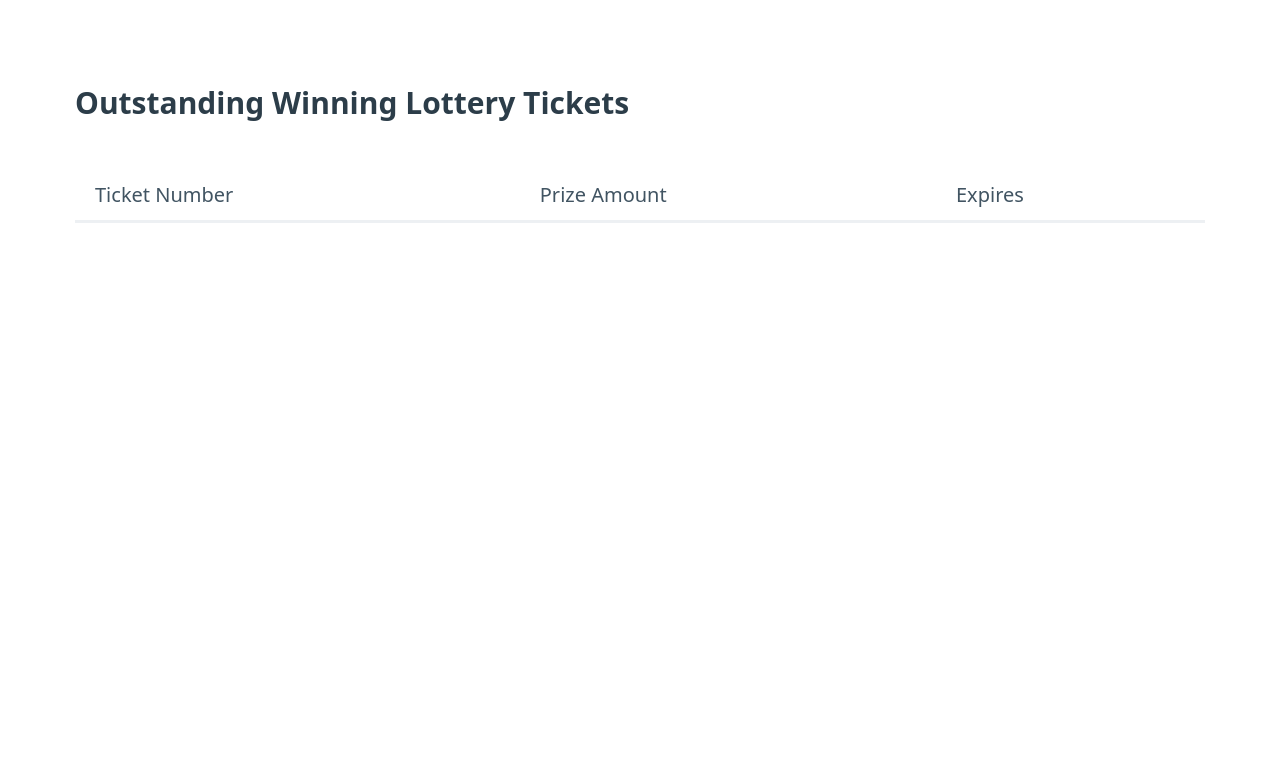
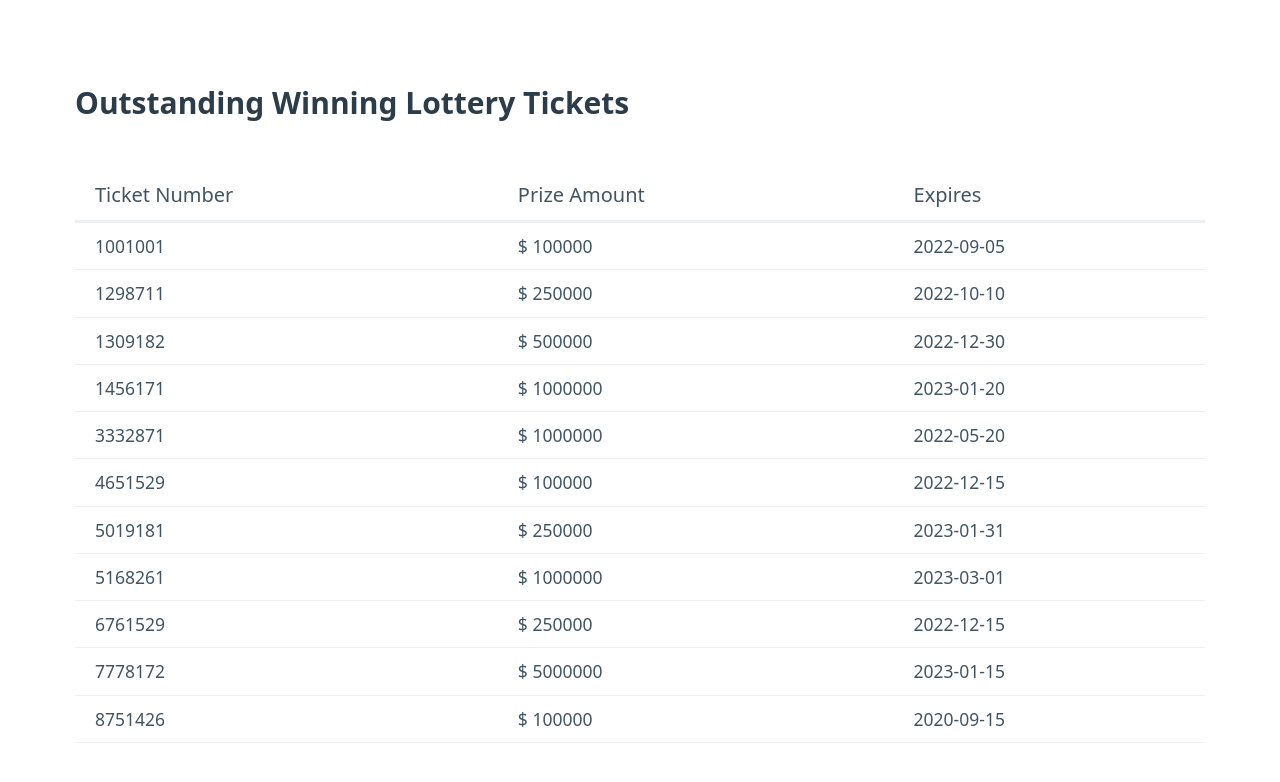
Before and after one commit to nedretcelik/workbook5, a plain HTML site: page exercises/lottery-ticket/index.html in a window 1280 px wide. Drawn offline with nearby package versions, Linux system fonts and the light colour scheme.

Commit message:
set table row and cells

```diff
--- a/exercises/lottery-ticket/index.html
+++ b/exercises/lottery-ticket/index.html
@@ -23,5 +23,6 @@
         <tbody id="winningTicketsTblBody"></tbody>
       </table>
     </main>
+    <script src="./scripts/index.js"></script>
   </body>
 </html>
--- a/exercises/lottery-ticket/scripts/index.js
+++ b/exercises/lottery-ticket/scripts/index.js
@@ -17,9 +17,31 @@ let winningTickets = [
 window.onload = function () {
 
     // HTML element variables
+    const winningTicketsTblBody = document.querySelector("#winningTicketsTblBody");
 
     //functions
     function loadWinningTicketsTable() {
+        for (const winningTicket of winningTickets) {
+            // let row = document.createElement("tr");
+            // winningTicketsTblBody.appendChild(row);
+
+            // this does the same things
+            let row = winningTicketsTblBody.insertRow();
+
+            let cell1 = row.insertCell(0);
+            cell1.innerText = winningTicket.tixNum;
+
+            let cell2 = row.insertCell(1);
+            cell2.innerText = "$ " + winningTicket.prize;
+
+            let cell3 = row.insertCell(2);
+
+            cell3.innerText = winningTicket.expires;
+
+
+
+
+        }
 
     }
 
```
